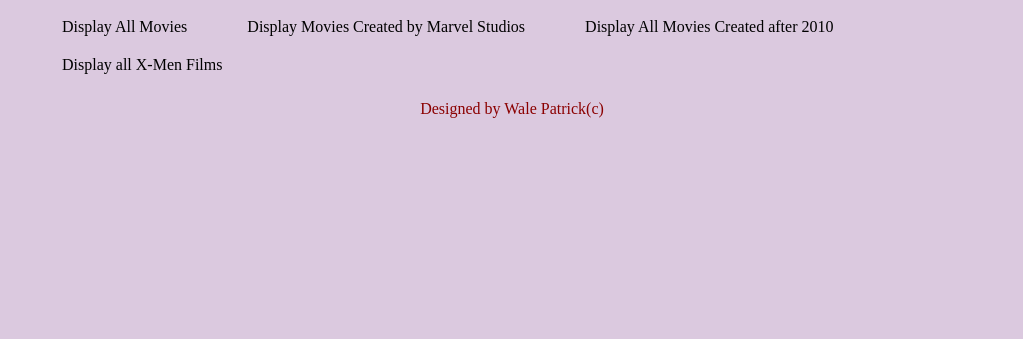
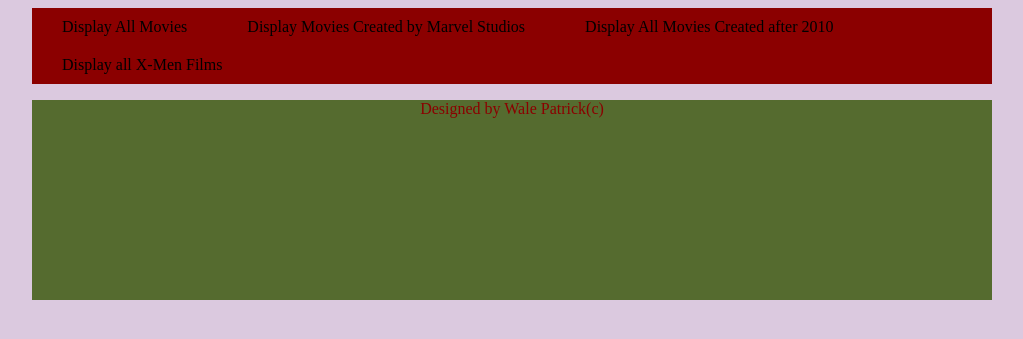
Before and after one commit to waleOkare/AzureTest, a PHP site: page /index.php in a window 1280 px wide. Shown: the top 339 px of the page, without its empty margins (128-1151 px from the left). Run offline with PHP 8.4, Linux system fonts and the light colour scheme.

Commit message:
from home3

```diff
--- a/week5a/style.css
+++ b/week5a/style.css
@@ -6,6 +6,9 @@ body{
     background-color: #DBC9DF;
 }
 /* this is to control the navigation bar */
+header{
+    background-color: darkred;
+}
 nav>ul{
     list-style-type: none;
     margin: 0;
@@ -32,11 +35,11 @@ footer>p{
     text-align: center;
     color:darkred;
 }
-#footer{
+.footer{
     background-color:  darkolivegreen;
 
     height: 200px;
     clear: both;
-    width: 100%;
+  /*  width: 100%; */
 
 }
```
